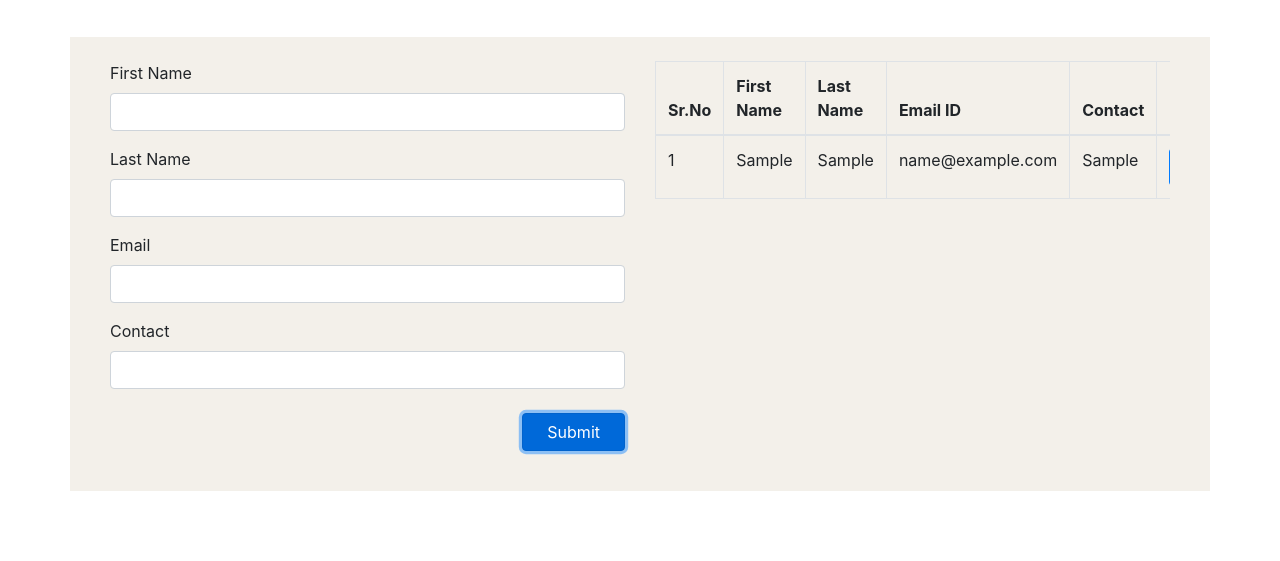
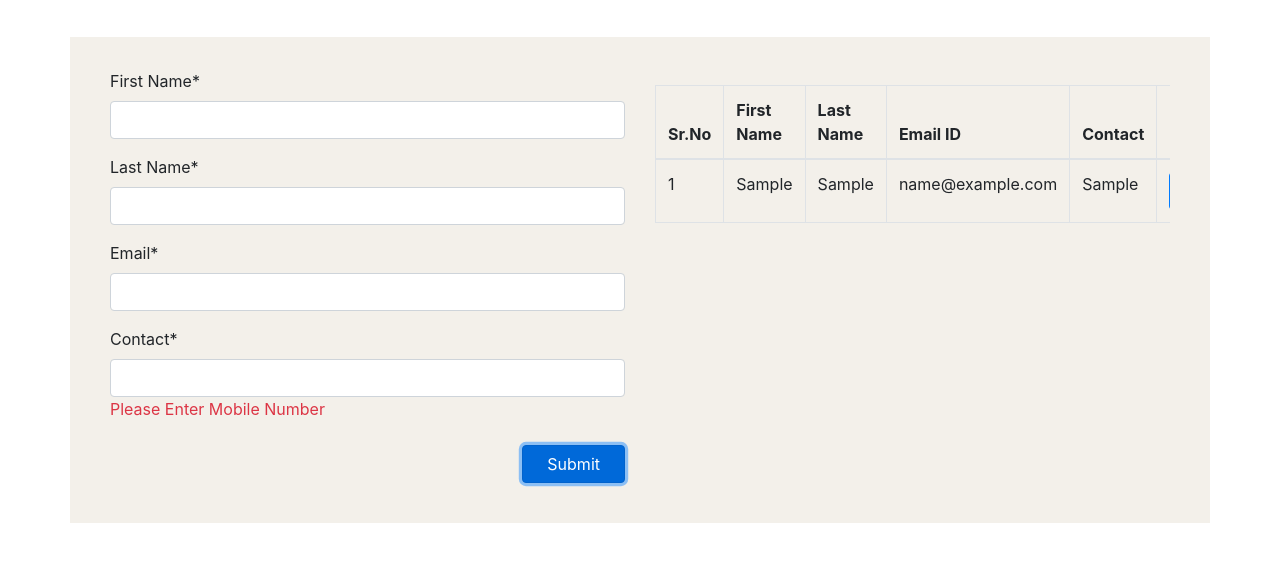
Before and after one commit to Deepakkhaire/CRUD-Application, a plain HTML site: page index.html in a window 1280 px wide. Both pictures are taken after typing "Sample", "Sample", "name@example.com", "Sample" into the empty fields and a click on the button "Submit". Shown: the part 83-644 px from the top of the page. Drawn offline with nearby package versions, Linux system fonts and the light colour scheme.

Commit message:
work on validations on input fields

```diff
--- a/assets/js/app.js
+++ b/assets/js/app.js
@@ -9,6 +9,7 @@ const stdDetails = document.getElementById('stdDetails');
 const submitBtn = document.getElementById("submitBtn");
 const updateBtn = document.getElementById("updateBtn");
 const validEmail = document.getElementById("validEmail");
+const validContact = document.getElementById("validContact");
 
 let stdArray = [
     //  {fname : "adjf", lname : "djjfs",  email : "kdjfjsd", contact : 4544455R}
@@ -32,11 +33,14 @@ const onEdit = (eid) => {
 const onDelete = (del) => {
     // cl("Deleted", del)
     let a = del.getAttribute("data-id");
-    // cl(a)
+    //  cl(a)
     stdArray.filter(ele => ele.id !== a)
+    stdArray.splice(a,1)
+//    cl( del.parentElement.parentElement)
+      del.parentElement.parentElement.remove()
+    // templating(stdArray);
     setStdArray();
-   cl( del.parentElement.parentElement)
-    del.parentElement.parentElement.remove()
+
 }
 
 const templating = (arr) => {
@@ -110,14 +114,32 @@ const onEmailBlur = (ele => {
     let emArr = emailControl.value;
     if(emArr.indexOf("@") < emArr.indexOf(".")){
         validEmail.classList.add("d-none")
+    }else if(emArr == ''){
+        validEmail.classList.add("d-none")
     }else{
         validEmail.classList.remove("d-none")
+
     }
 })
+const onContactBlur = ele => {
+    let contactArr = contactControl.value;
+    // cl(contactArr)
+    if(isNaN(contactArr)){
+        contactControl.nextElementSibling.classList.remove('d-none');
+    }else if(contactArr == 0){
+        contactControl.nextElementSibling.classList.add('d-none');
+    }
+    else if((contactArr.length < 10) || (contactArr.length > 10)){
+       validContact.classList.remove('d-none');
+    }
+    else{
+        validContact.classList.add('d-none');
+    }
+}
 function setStdArray(){
     localStorage.setItem("setStdInfo", JSON.stringify(stdArray))
 }
-
 stdInfo.addEventListener("submit", addData)
 updateBtn.addEventListener("click", onStdUpdate)
 emailControl.addEventListener("blur",onEmailBlur)
+contactControl.addEventListener("blur",onContactBlur)
--- a/index.html
+++ b/index.html
@@ -15,24 +15,26 @@
    <h1 class="bg-primary text-white p-3 header">CRUD Application</h1>
     <div class="container bg-grey">
         <div class="row">
-            <div class="col-md-6">
+            <div class="col-md-6 pt-2">
                 <form id="stdInfo">
                     <div class="form-group mt-4 ">
-                        <label for="name">First Name</label>
+                        <label for="name">First Name*</label>
                         <input type="text" id="name" class="form-control" required>
                     </div>
                     <div class="form-group">
-                        <label for="lname">Last Name</label>
+                        <label for="lname">Last Name*</label>
                         <input type="text" id="lname" class="form-control" required>
                     </div>
                     <div class="form-group">
-                        <label for="email">Email</label>
+                        <label for="email">Email*</label>
                         <input type="email" id="email" class="form-control" required>
                         <span class="d-none text-capitalize text-danger" id="validEmail">Please enter valid email</span>
                     </div>
                     <div class="form-group mb-4">
-                        <label for="Contact">Contact</label>
+                        <label for="Contact">Contact*</label>
                         <input type="text" id="Contact" class="form-control" required>
+                        <span class="d-none text-capitalize text-danger">Please Enter Mobile Number</span>
+                        <span class="d-none text-capitalize text-danger" id="validContact">Mobile Number Must be 10 Digits</span>
                     </div>
                     <div>
                         <button class="btn btn-primary float-right pl-4 pr-4" id="submitBtn" type="submit">
@@ -44,8 +46,8 @@
                     </div>
                 </form>
             </div>
-            <div class="col-md-6 mt-4">
-                <div class="table-responsive">
+            <div class="col-md-6 mt-4 pt-4">
+                <div class="table-responsive ">
                     <table class="table table-bordered">
                         <thead>
                             <tr>
```
